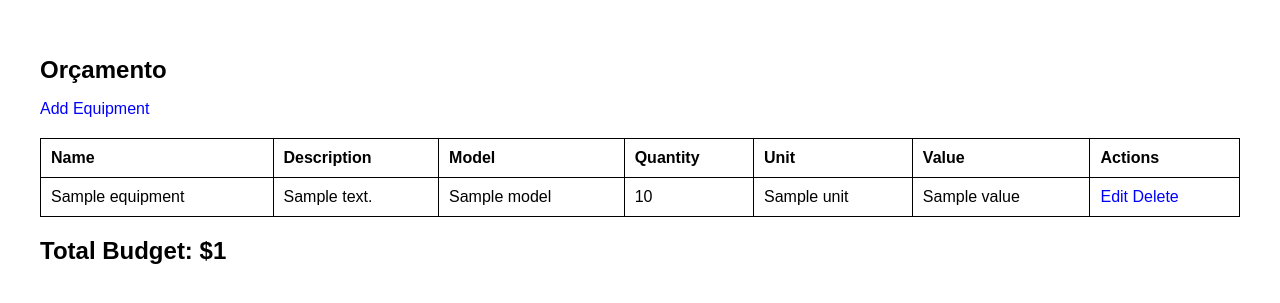
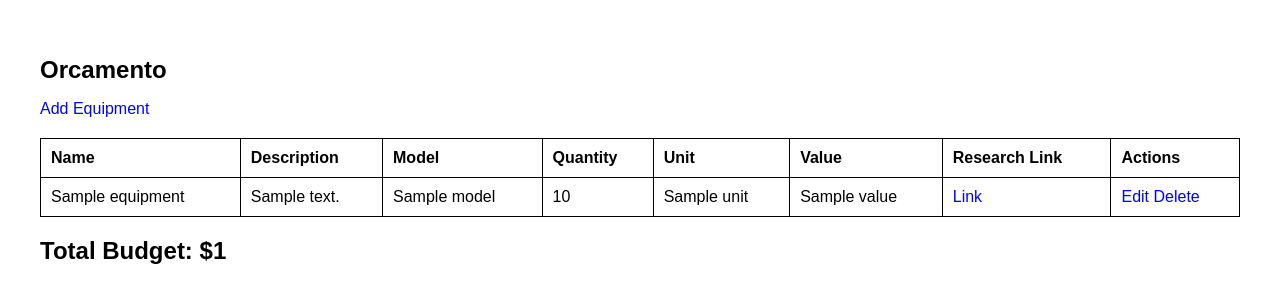
Before and after one commit to almeida-cma/REDES_T2, a Flask app: template Orcamento/templates/index.html in a window 1280 px wide. Shown: the top 303 px of the page. Run offline with Flask 3, Linux system fonts and the light colour scheme; the template is opened without the code that fills it: most values are stand-ins (such as "Sample title", 1, 10 or a date in 2020).

Commit message:
Update index.html

```diff
--- a/Orcamento/templates/index.html
+++ b/Orcamento/templates/index.html
@@ -2,11 +2,11 @@
 <html lang="en">
 <head>
     <meta charset="UTF-8">
-    <title>Orçamento</title>
+    <title>Orcamento</title>
     <link rel="stylesheet" href="{{ url_for('static', filename='style.css') }}">
 </head>
 <body>
-    <h1>Orçamento</h1>
+    <h1>Orcamento</h1>
     <a href="{{ url_for('add_equipment') }}">Add Equipment</a>
     <table>
         <tr>
@@ -16,6 +16,7 @@
             <th>Quantity</th>
             <th>Unit</th>
             <th>Value</th>
+            <th>Research Link</th>
             <th>Actions</th>
         </tr>
         {% for equipment in equipments %}
@@ -26,6 +27,7 @@
             <td>{{ equipment.quantity }}</td>
             <td>{{ equipment.unit }}</td>
             <td>{{ equipment.value }}</td>
+            <td><a href="{{ equipment.research_link }}" target="_blank">Link</a></td>
             <td>
                 <a href="{{ url_for('edit_equipment', id=equipment.id) }}">Edit</a>
                 <a href="{{ url_for('delete_equipment', id=equipment.id) }}" onclick="return confirm('Are you sure?')">Delete</a>
```
